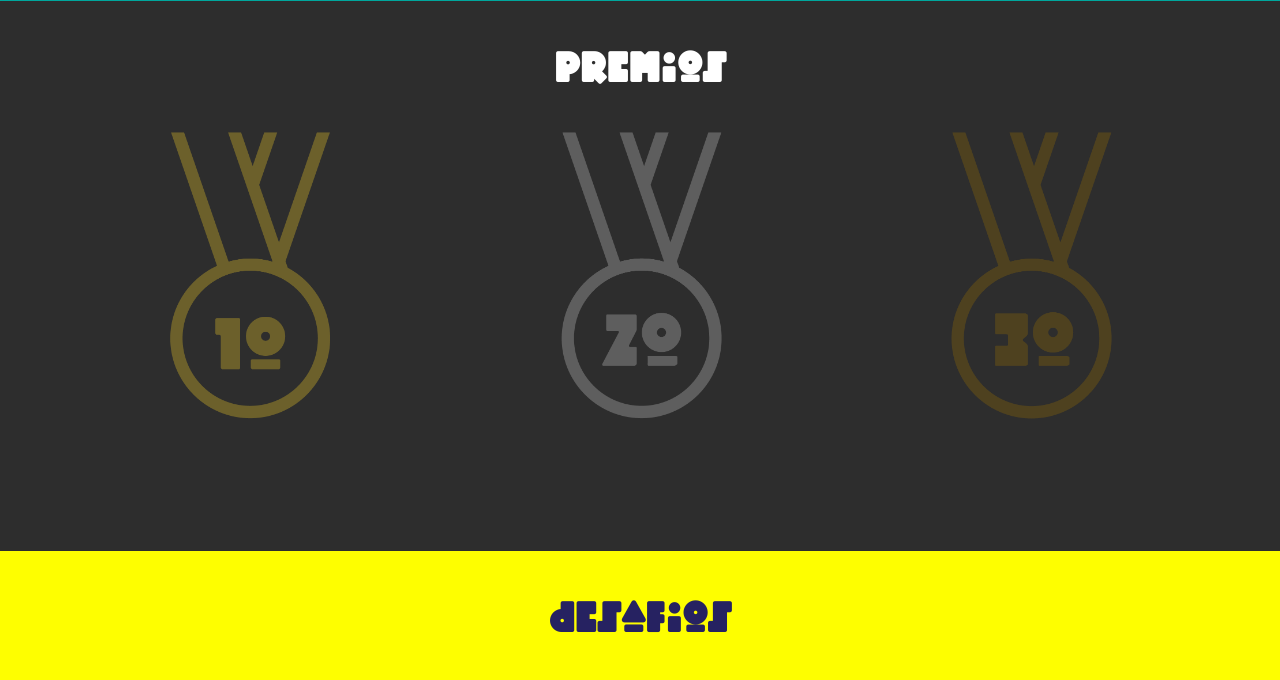
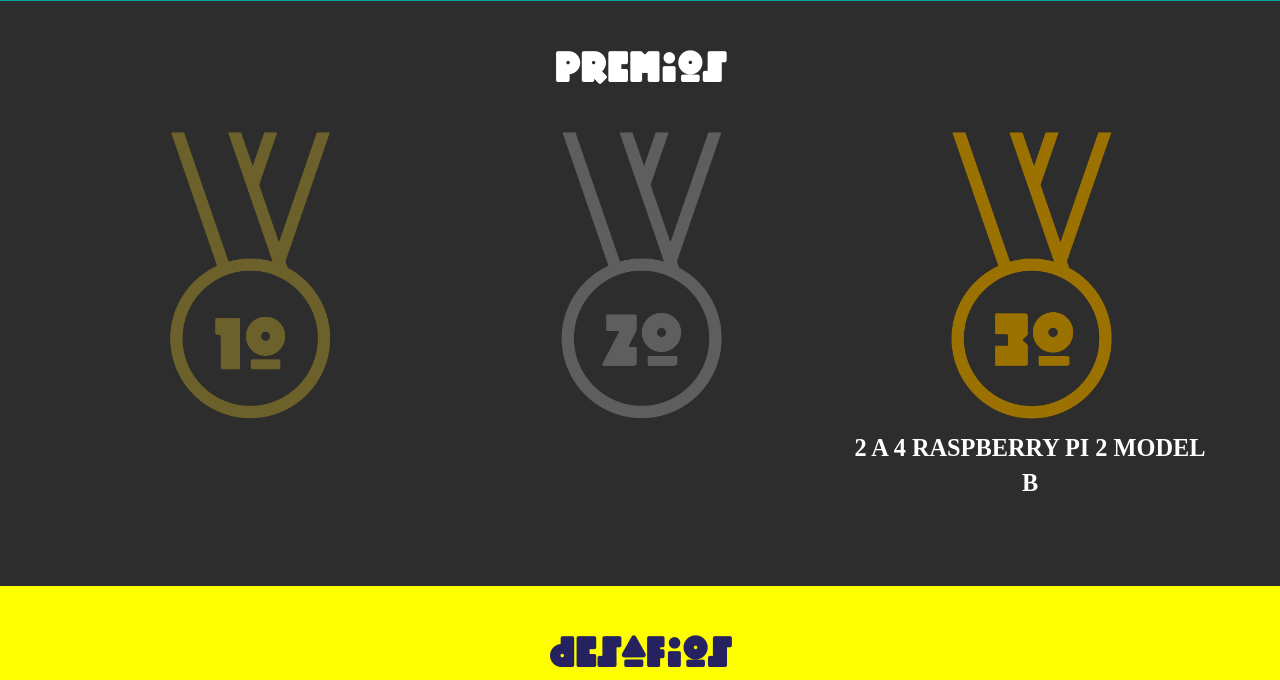
Before and after one commit to tomasfrancisco/shiftappens, a PHP site: page / in a window 1280 px wide. Shown: the part 1496-2176 px from the top of the page. Run offline with PHP 8.4, Linux system fonts and the light colour scheme; some web fonts are replaced.

Commit message:
Quick fixes

```diff
--- a/assets/css/style.css
+++ b/assets/css/style.css
@@ -68,7 +68,6 @@ body, html {
       padding-bottom: 25px; }
 
 #navigation {
-  top: -52px;
   background-color: #FFFFFF; }
   #navigation .container .navbar-header .nav-title {
     font-family: "mopsterregular";
@@ -191,12 +190,17 @@ body, html {
     text-align: center; }
     #awards .awards-container .awards-content .award {
       opacity: 0.3; }
-    #awards .awards-container .awards-content .gold p, #awards .awards-container .awards-content .silver p, #awards .awards-container .awards-content .bronze p {
+    #awards .awards-container .awards-content .gold p, #awards .awards-container .awards-content .silver p {
       color: #FFFFFF;
       font-weight: 600;
       font-size: 0.9em;
       margin-top: 10px;
       opacity: 0; }
+    #awards .awards-container .awards-content .bronze p {
+      color: #FFFFFF;
+      font-weight: 600;
+      font-size: 0.9em;
+      margin-top: 10px; }
 
 #challenges {
   background-color: #FEFE00; }
@@ -451,8 +455,6 @@ body, html {
         margin: 15px 35px;
         max-height: 250px;
         max-width: 250px; }
-        #partners .partners-container .partners-content .partners.gold .org-img#fctuc {
-          max-width: 750px; }
       #partners .partners-container .partners-content .partners.silver .org-img {
         margin: 5px;
         max-height: 200px;
@@ -461,6 +463,8 @@ body, html {
         margin: 5px;
         max-height: 150px;
         max-width: 150px; }
+        #partners .partners-container .partners-content .partners.bronze .org-img#fctuc {
+          max-width: 250px; }
 
 #footer {
   background-color: #262261;
--- a/assets/js/functions.js
+++ b/assets/js/functions.js
@@ -1,6 +1,10 @@
 $(document).ready(function() {
 	var isOnTop = true;
 	var vh = $(window).innerHeight();
+
+	if($(".shift-bar").offset().top < (vh-102)) {
+		$("#navigation").css('top', '-52px');
+	}
 
 	$(window).scroll(function() {
 	    if ($(".shift-bar").offset().top >= (vh-103)) {
@@ -57,7 +61,7 @@ $(document).ready(function() {
 		}, 200);
 	});
 
-	$("#bronze").hover(function(){
+	/*$("#bronze").hover(function(){
 		$('.bronze>p').animate({
 			opacity: 1,
 		}, 200);
@@ -71,7 +75,7 @@ $(document).ready(function() {
 		$('.bronze>.row>.award').animate({
 			opacity: 0.3,
 		}, 200);
-	});
+	});*/
 
 	$("#more").hover(function(){
 		$('.more>p').animate({
--- a/index.html
+++ b/index.html
@@ -123,9 +123,9 @@
                         </div>
                         <div class="bronze col-sm-4">
                             <div class="row">
-                                <img id="bronze" src="assets/img/bronze.png" class="col-sm-offset-3 col-sm-6 img-responsive award">
+                                <img id="bronze" src="assets/img/bronze.png" class="col-sm-offset-3 col-sm-6 img-responsive">
                             </div>
-                            <p>Coming soon!</p>
+                            <p>2 A 4 RASPBERRY PI 2 MODEL B</p>
                         </div>
                     </div>
                 </div>
@@ -471,11 +471,6 @@
                                     <img class="org-img" src="assets/img/partners/deloitte.png" />
                                 </a>
                             </li>
-                            <li>
-                                <a href="http://www.uc.pt/fctuc" target="_blank">
-                                    <img id="fctuc" class="org-img" src="assets/img/partners/fctuc.jpg" />
-                                </a>
-                            </li>
                         </ul>
                         <!-- <ul class="partners silver">
                         </ul> -->
@@ -488,6 +483,11 @@
                             <li>
                                 <a href="http://www.hoteldluis.pt/" target="_blank">
                                     <img class="org-img" src="assets/img/partners/hdluis.png" />
+                                </a>
+                            </li>
+                            <li>
+                                <a href="http://www.uc.pt/fctuc" target="_blank">
+                                    <img id="fctuc" class="org-img" src="assets/img/partners/fctuc.jpg" />
                                 </a>
                             </li>
                         </ul>
```
Also changed, not shown: assets/sass/core.sass (+9 -4 lines), shift-me-up.php (+1 -10 lines), 1 other file.
